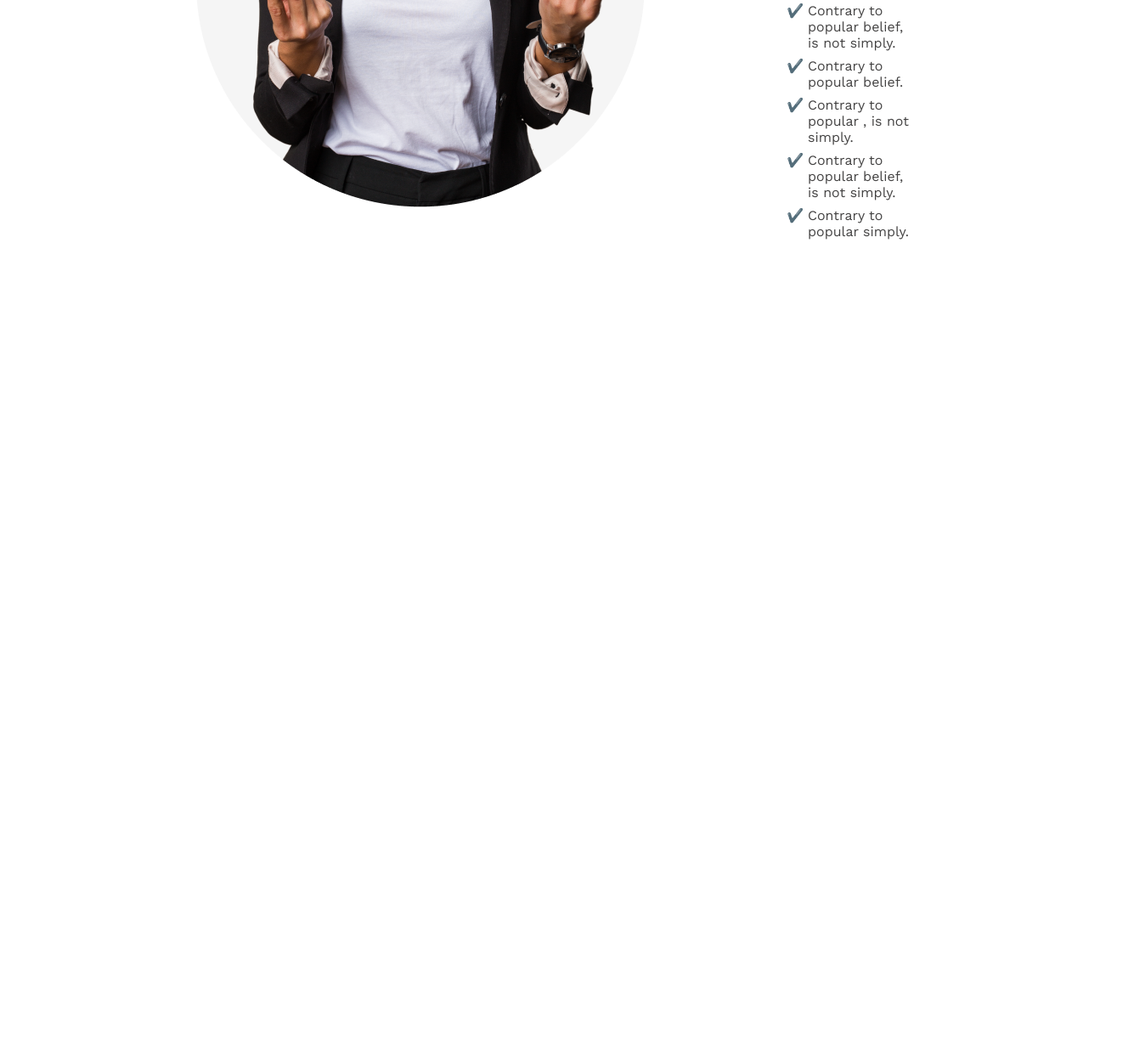
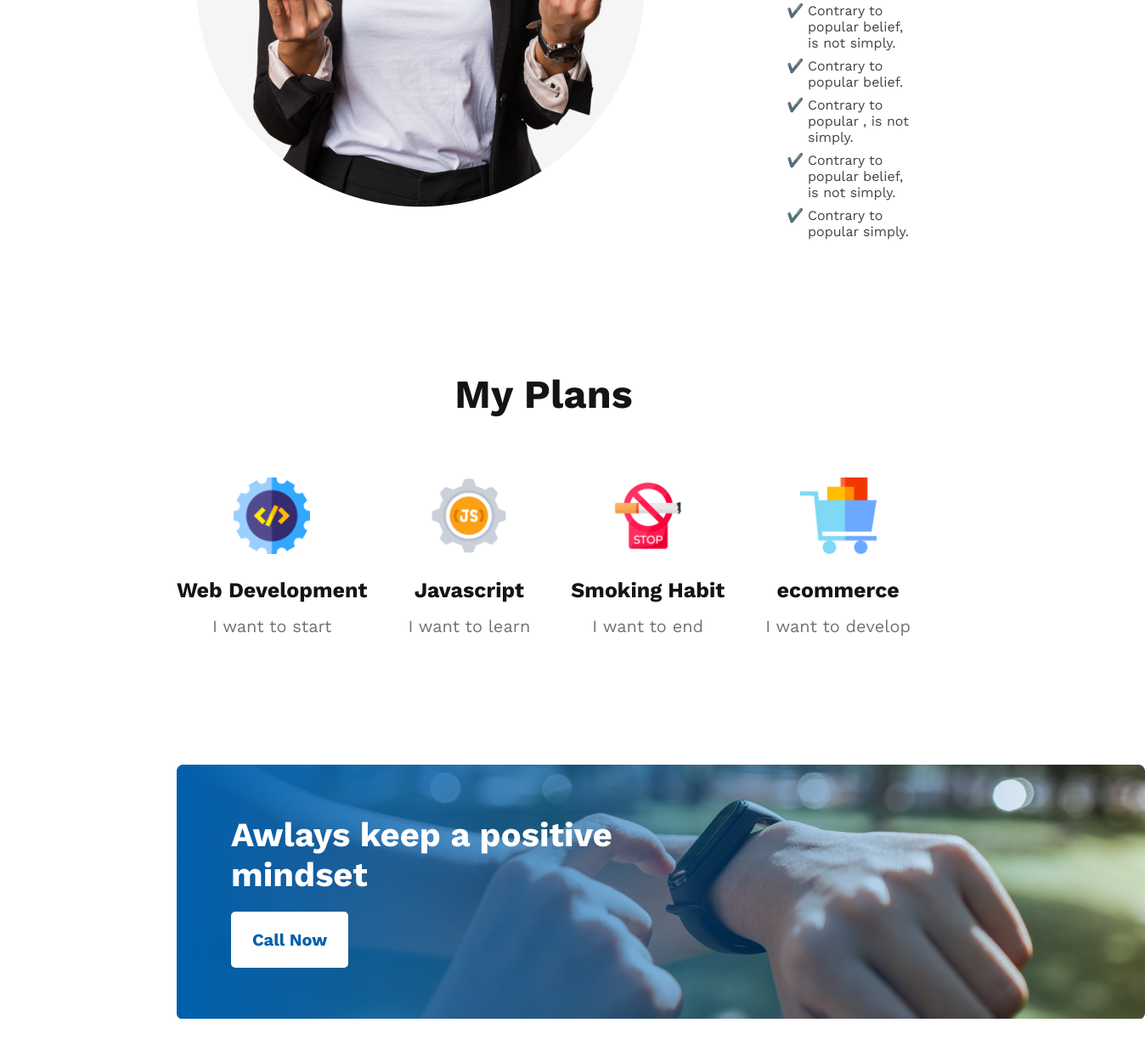
Before and after one commit to sajib25003/new-year-project, a plain HTML site: page index.html in a window 1280 px wide. Shown: the part 1495-2732 px from the top of the page at 85% size, 1348 px wide, since content can reach past the window. Before the commit the page ends 1809 px from the top, so only its background shows below. Drawn offline with nearby package versions, Linux system fonts and the light colour scheme.

Commit message:
upto banner section added

```diff
--- a/index.html
+++ b/index.html
@@ -25,12 +25,12 @@
     </header>
     <main>
         <section>
-            <div class="failure-container">
+            <div class="section-container">
                 <div class="failure-section">
                     <img class="failure-img" src="images/person.png" alt="person">
                 </div>
                 <div class="failure-section">
-                    <h3 class="failure-title">My failures of previous year</h3>
+                    <h3 class="section-title">My failures of previous year</h3>
                     <p class="failure-text">Contrary to popular belief, Lorem Ipsum is not simply random text. It has
                         roots in a piece of classical Latin literature from 45 BC, making it over 2000 years old.
                         Richard McClintock.</p>
@@ -45,6 +45,46 @@
 
             </div>
         </section>
+        <!-- plan related section -->
+        <section>
+                <div class="section-title" id="plan-title">
+                    <h3>My Plans</h3>
+                </div>
+                <div class="plan-container">
+                    <div class="plan-items">
+                        <img src="images/icons/web.png" alt="" class="plan-image">
+                        <h4 class="plan-text">Web Development</h4>
+                        <p class="plan-description">I want to start</p>
+                    </div>
+                    <div class="plan-items">
+                        <img src="images/icons/js.png" alt="" class="plan-image">
+                        <h4 class="plan-text">Javascript</h4>
+                        <p class="plan-description">I want to learn</p>
+                    </div>
+                    <div class="plan-items">
+                        <img src="images/icons/smoke.png" alt="" class="plan-image">
+                        <h4 class="plan-text">Smoking Habit</h4>
+                        <p class="plan-description">I want to end</p>
+                    </div>
+                    <div class="plan-items">
+                        <img src="images/icons/ecom.png" alt="" class="plan-image">
+                        <h4 class="plan-text">ecommerce</h4>
+                        <p class="plan-description">I want to develop</p>
+                    </div>
+
+                </div>
+        </section>
+        <!-- banner section -->
+        <section>
+            <div class="banner-section">
+                <div class="banner-title">
+                    <h3 class="banner-text">Awlays keep a positive mindset</h3>
+                    <button class="btn-primary">Call Now</button>
+
+                </div>
+
+            </div>
+        </section>
 
     </main>
     <footer>
--- a/style.css
+++ b/style.css
@@ -18,6 +18,13 @@ main {
     margin-right: 200px;
 }
 
+.section-title {
+    color: #151414;
+    font-size: 40px;
+    font-weight: 700;
+    padding-bottom: 24px;
+}
+
 /* header related style */
 .header-container {
     background-image: url(images/banner/banner3.png);
@@ -25,7 +32,8 @@ main {
     height: 808px;
     text-align: right;
 }
-.header-container-item{
+
+.header-container-item {
     padding: 216px 230px 0 845px;
 }
 
@@ -44,18 +52,12 @@ main {
 }
 
 /* failure related style */
-.failure-container {
+.section-container {
     display: flex;
     gap: 134px;
     align-items: center;
     margin-top: 140px;
-}
-
-.failure-title {
-    color: #151414;
-    font-size: 40px;
-    font-weight: 700;
-    padding-bottom: 24px;
+    margin-bottom: 130px;
 }
 
 .failure-text {
@@ -72,3 +74,63 @@ main {
     list-style-type: "✔️ ";
     padding-bottom: 8px;
 }
+
+/* Plan related styles */
+.plan-container-title {
+    text-align: center;
+}
+
+.plan-container {
+    display: flex;
+    justify-content: space-between;
+    text-align: center;
+}
+
+.plan-items {
+    align-items: center;
+}
+
+#plan-title {
+    text-align: center;
+    margin-bottom: 0;
+}
+
+.plan-image {
+    width: 90px;
+    height: 90px;
+    margin-top: 0;
+    margin-bottom: 24px;
+}
+
+.plan-text {
+    color: #151414;
+    font-size: 25px;
+    font-weight: 700;
+    margin-top: 0;
+    margin-bottom: 16px;
+}
+
+.plan-description {
+    color: #737272;
+    font-size: 20px;
+    font-weight: 500;
+    margin-top: 0;
+}
+
+/* Banner related styles */
+.banner-section {
+    background-image: url(images/gradient1.png), url(images/watch.png);
+    width: 1140px;
+    height: 300px;
+    margin-top: 130px;
+    margin-bottom: 130px;
+}
+.banner-title{
+    padding: 20px 610px 0 64px;
+}
+.banner-text {
+    color: #FFF;
+    font-size: 40px;
+    font-weight: 700;
+    margin-bottom: 20px;
+}
```
